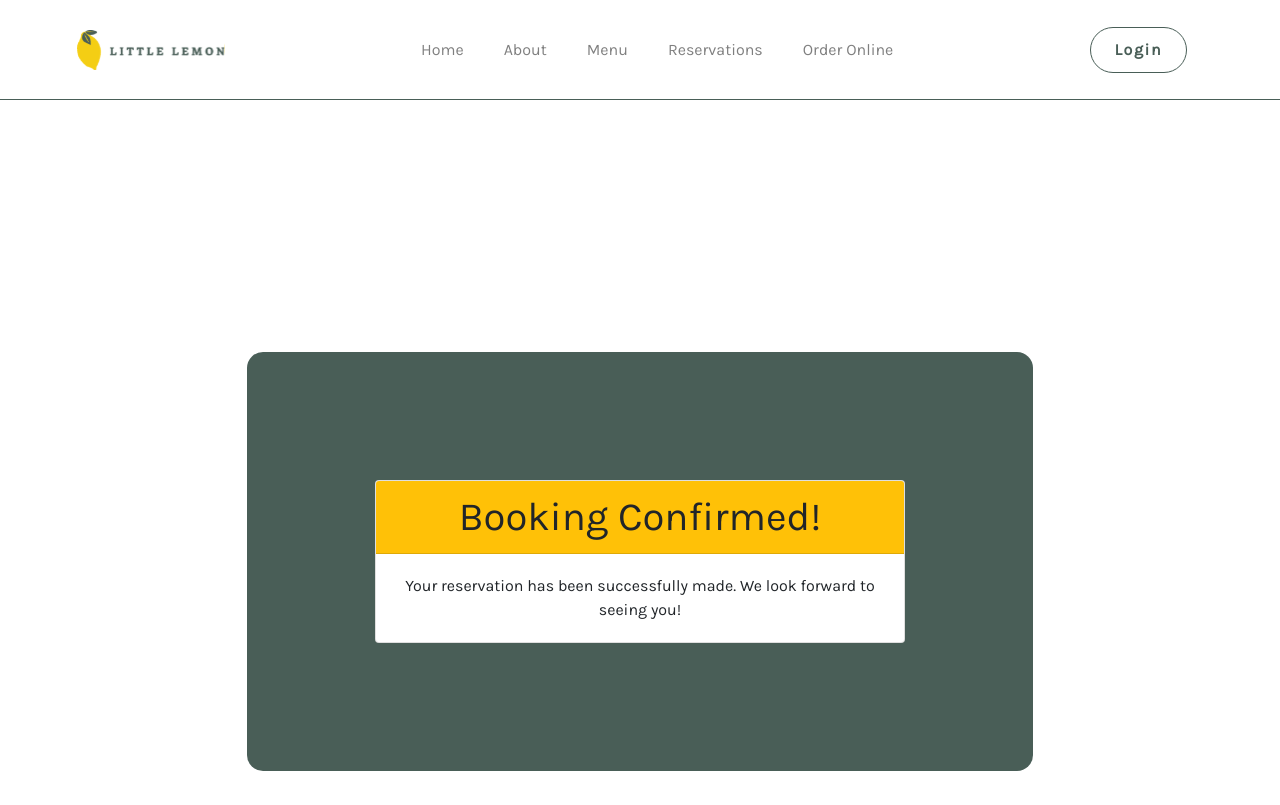
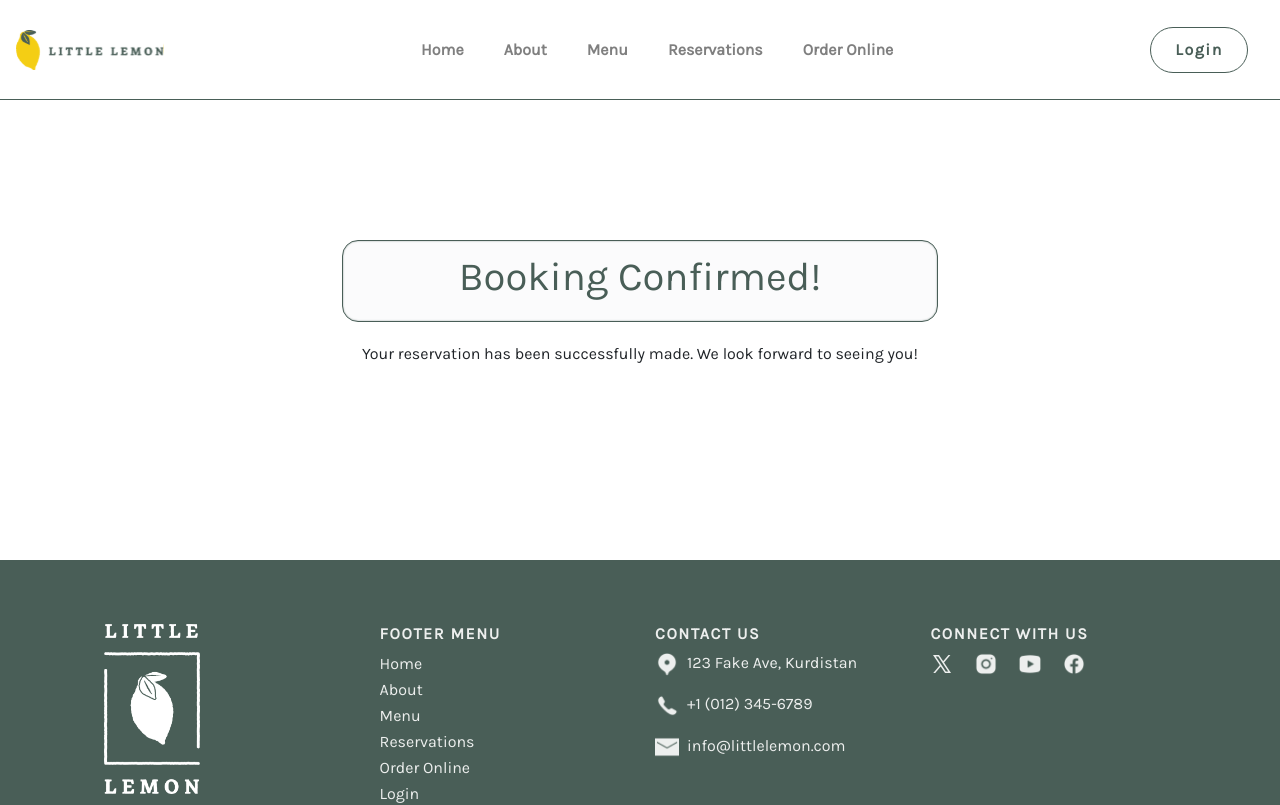
Before and after one commit to MohaDev01/Meta-Frontend-Developer-Capstone, a React (Create React App) app: page /reservations/confirmed-booking in a window 1280 px wide. Shown: the top 805 px of the page. Built offline with nearby package versions, Linux system fonts and the light colour scheme.

Commit message:
Enhance confirmedBooking UI and fix navigation issues

```diff
--- a/src/components/Main/Main.js
+++ b/src/components/Main/Main.js
@@ -25,7 +25,7 @@ function Main() {
   // Function to submit form data
   const submitForm = (formData) => {
     if (submitAPI(formData)) {
-      navigate('confirmed-booking'); // Update to full path for confirmation
+      navigate('/confirmed-booking'); // Update to full path for confirmation
     }
   };
 
--- a/src/components/Navigation/Nav.css
+++ b/src/components/Navigation/Nav.css
@@ -2,11 +2,12 @@
   margin-bottom: 5rem;
 }
 #nav-bar {
-  background-color: white;
+  background-color: rgb(255, 255, 255);
+  backdrop-filter: saturate(180%) blur(20px);
   border-bottom: 0.1rem solid #495e57;
-  min-height: 4.5rem;
-  height: 6.25rem;
-  padding: 0 6%;
+  min-height: 6.25rem;
+  padding: 0rem 1rem;
+  transition: background-color 0.3s ease;
   z-index: 1000;
 }
 #nav-bar .navbar-brand {
@@ -22,6 +23,7 @@
 #nav-bar .nav-item {
   margin-right: 0.5rem;
   padding: 0.5rem;
+  font-weight: 800;
 }
 #nav-bar .btn {
   background-color: transparent;
@@ -32,12 +34,12 @@
   font-weight: 800;
   line-height: 2rem;
   letter-spacing: .1rem;
-  &:hover {
-    background-color: #f4ce14;
-    border-color: transparent;
-  }
-  &:focus {
-    outline: none;
-    box-shadow: none;
-  }
 }
+#nav-bar .btn:hover {
+  background-color: #495E57;
+  color: #EDEFEE;
+}
+#nav-bar .btn:focus {
+  outline: none;
+  box-shadow: none;
+}
--- a/src/components/Reservations/BookingForm.css
+++ b/src/components/Reservations/BookingForm.css
@@ -7,25 +7,29 @@
   margin-top: 10rem;
   margin-bottom: 4rem;
 }
+#bookingForm .wrapper {
+  border: .1rem solid #495E57;
+  border-radius: 1rem;
+}
 #bookingForm .heading {
-  border-top-left-radius: 1rem;
-  border-top-right-radius: 1rem;
+  border-top-left-radius: .8rem;
+  border-top-right-radius: .8rem;
   background-color: #495E57;
 }
 #bookingForm h4 {
   color: #EDEFEE;
+  font-family: "Markazi Text";
+  letter-spacing: .1rem;
+  font-weight: 800;
 }
 #bookingForm .group {
   margin-bottom: 1rem;
 }
 #bookingForm .col {
-  background-color: #F4C314;
+  background-color: #EDEFEE;
   padding: 1rem 1rem;
   border-bottom-left-radius: 1rem;
   border-bottom-right-radius: 1rem;
-}
-#bookingForm h1 {
-  color: #495E57;
 }
 #bookingForm label {
   margin-top: .5rem;
@@ -52,18 +56,9 @@
     box-shadow: none;
   }
 }
-#bookingForm .btn:disabled {
-  color: #333333;
-  margin-left: 1rem;
-  padding: .2rem;
-  border: .1rem solid #EDEFEE;
-  border-radius: 1rem;
-  width: 100px;
-  flex-shrink: 0;
-}
 #bookingForm .btn {
   background-color: #495E57;
-  color: #F4C314;
+  color: #EDEFEE;
   font-size: 1rem;
   border-radius: 24px;
   border: .1rem solid transparent;
@@ -80,3 +75,8 @@
     box-shadow: none;
   }
 }
+@media screen and (max-width: 360px) {
+  #bookingForm {
+    width: 20rem;
+  }
+}
--- a/src/components/Reservations/BookingForm.js
+++ b/src/components/Reservations/BookingForm.js
@@ -1,41 +1,70 @@
 import './BookingForm.css';
-import React from 'react';
-import { Link } from 'react-router-dom';
+import React, { useState, useEffect } from 'react';
+// import { Link } from 'react-router-dom';
 
-export default function BookingForm () {
+export default function BookingForm ({ submitForm}) {
+  const [formData, setFormData] = useState({
+    numberOfGuests: 1,
+    date: '',
+    time: '',
+    occasion: ''
+  });
+
+  const [isFormValid, setIsFormValid] = useState(false);
+  useEffect(() => {
+    const { numberOfGuests, date, time, occasion } = formData;
+    const isValid = numberOfGuests >= 1 &&
+                    date &&
+                    time &&
+                    occasion;
+    setIsFormValid(isValid);
+  }, [formData]);
+  const handleChange = (e) => {
+    const { name, value } = e.target;
+    setFormData(prevState => ({
+      ...prevState,
+      [name]: value
+    }));
+  };
+  const handleSubmit = (e) => {
+    e.preventDefault();
+    if (isFormValid) {
+      submitForm(formData);
+    }
+  };
   return (
     <div className="container" id="bookingForm">
-      <div className="row">
+      <div className="row wrapper">
         <div className="col-12 pt-2 heading">
           <h4>Table reservation</h4>
         </div>
         <div className="col d-flex justify-content-center">
-          <form>
+          <form onSubmit={handleSubmit}>
             <div className="col">
               <div className="row group">
                 <label htmlFor="guests">Number of guests</label>
-                <input type="number" name="guests" id="guests" min="1" max="5" required />
+                <input type="number" name="guests" id="guests" min="1" max="5" value={formData.numberOfGuests} onChange={handleChange} required />
               </div>
               <div className="row group">
                 <label htmlFor="date">Date</label>
-                <input type="date" name="date" id="date" required />
+                <input type="date" name="date" id="date" value={formData.date} onChange={handleChange} required />
               </div>
               <div className="row group">
                 <label htmlFor="time" >Time</label>
-                <input type="time" name="time" id="time" required />
+                <input type="time" name="time" id="time" value={formData.time} onChange={handleChange} required />
               </div>
               <div className="row group">
                 <label htmlFor="occasion" >Occasion</label>
-                <select className="form-select" name="occasion" id="occasion" required>
-                  <option selected>Select</option>
+                <select className="form-select" name="occasion" id="occasion" value={formData.occasion} onChange={handleChange} required>
+                  <option value="select">Select</option>
                   <option value="birthday">Birthday</option>
                   <option value="anniversary">Anniversary</option>
                 </select>
               </div>
               <div className="row pt-5">
-                <Link className="btn" aria-current="page" to="/confirmed-booking">
+                <button className="btn" type="submit" aria-current="page" to="/confirmed-booking">
                   Reserve now!
-                </Link>
+                </button>
               </div>
             </div>
           </form>
--- a/src/components/Reservations/ConfirmedBooking.css
+++ b/src/components/Reservations/ConfirmedBooking.css
@@ -1,13 +1,55 @@
 #confirmed-booking {
   min-height: 30rem;
-  margin-top: 10rem;
-  padding: 4rem;
+  padding-top: 10rem;
 }
-#confirmed-booking .row {
-  padding: 8rem;
+#confirmed-booking .card-header {
+  backdrop-filter: saturate(180%) blur(20px);
+  background-color: rgba(250, 250, 252, .8);
+  /*
+  495E57
+  F4C314
+  EDEFEE
+  */
+  color: #495E57;
+  transition: background-color 0.3s ease;
+  border-radius: 1rem;
+  border: .1rem solid #495E57;
+  animation: confirmEffect-lg 2s cubic-bezier(0.86, 0, 0.07, 1);
 }
-#confirmed-booking .col-12 {
-  background-color: #495E57;
-  padding: 8rem;
-  border-radius: 1rem;
+@keyframes confirmEffect {
+  from {
+    box-shadow: inset 0rem 0rem .1rem rgba(73, 94, 87, 0.8);
+  } to {
+    box-shadow: inset 27rem 0rem .1rem rgba(73, 94, 87, 0.8);
+    color: #EDEFEE;
+  }
 }
+@keyframes confirmEffect-md {
+  from {
+    box-shadow: inset 0rem 0rem .1rem rgba(73, 94, 87, 0.8);
+  } to {
+    box-shadow: inset 40rem 0rem .1rem rgba(73, 94, 87, 0.8);
+    color: #EDEFEE;
+  }
+}
+@keyframes confirmEffect-lg {
+  from {
+    box-shadow: inset 0rem 0rem .1rem rgba(73, 94, 87, 0.8);
+  } to {
+    box-shadow: inset 45rem 0rem .1rem rgba(73, 94, 87, 0.8);
+    color: #EDEFEE;
+  }
+}
+@media screen and (max-width: 768px) {
+  #confirmed-booking .card-header {
+    animation-name: confirmEffect-md;
+  }
+}
+@media screen and (max-width: 360px) {
+  #confirmed-booking .card-header {
+    animation-name: confirmEffect;
+  }
+  #confirmed-booking h1 {
+    font-size: 1.75rem;
+  }
+}
--- a/src/components/Reservations/ConfirmedBooking.js
+++ b/src/components/Reservations/ConfirmedBooking.js
@@ -5,9 +5,11 @@ function ConfirmedBooking() {
   return (
     <div className="container" id="confirmed-booking">
       <div className="row">
-        <div className="col-12">
-          <div className="card text-center">
-            <h1 className="card-header bg-warning">Booking Confirmed!</h1>
+        <div className="col d-flex justify-content-center align-items-center">
+          <div className="card text-center border-0">
+            <div className="card-header">
+              <h1>Booking Confirmed!</h1>
+            </div>
             <div className="card-body">
               <p className="card-text">Your reservation has been successfully made. We look forward to seeing you!</p>
             </div>
```
